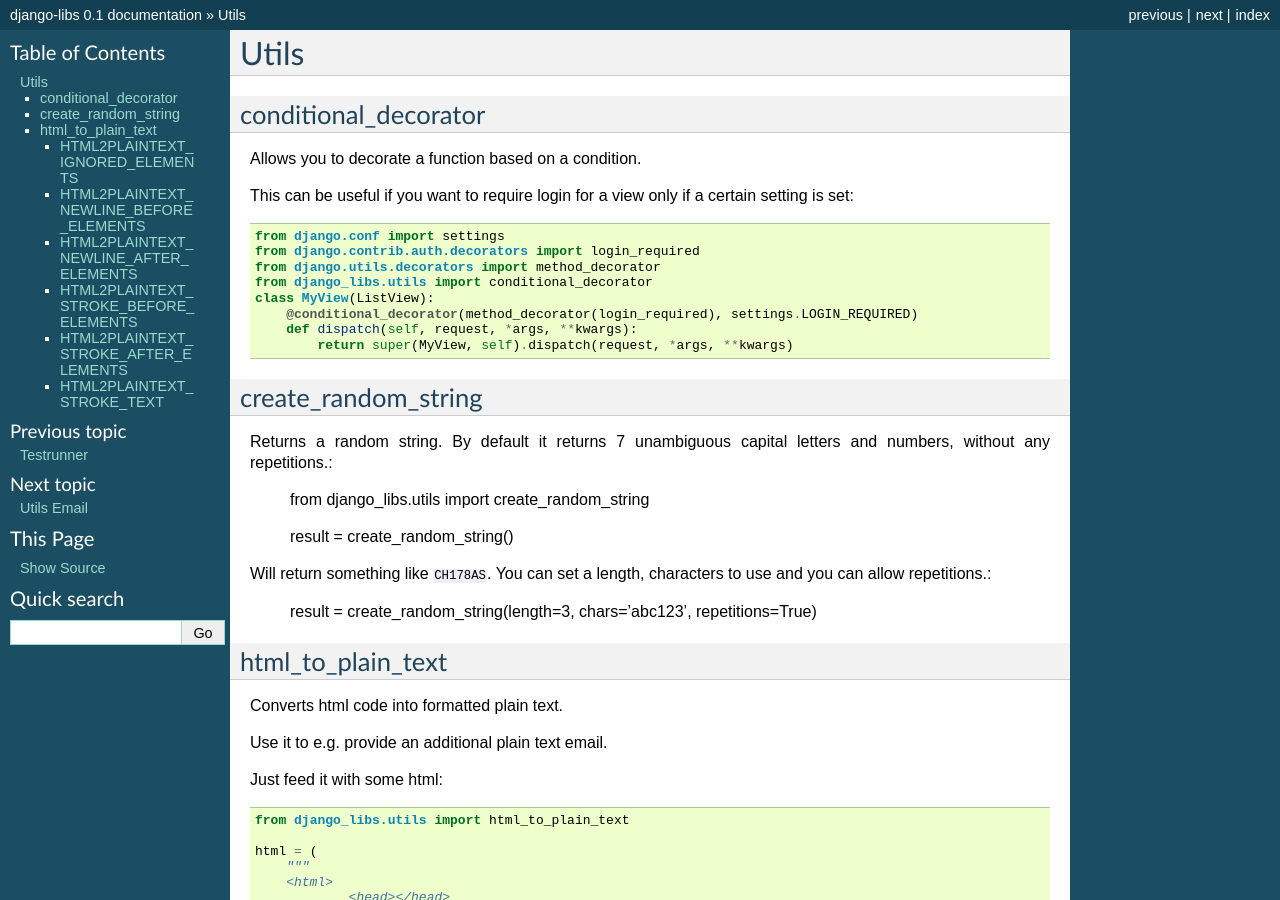
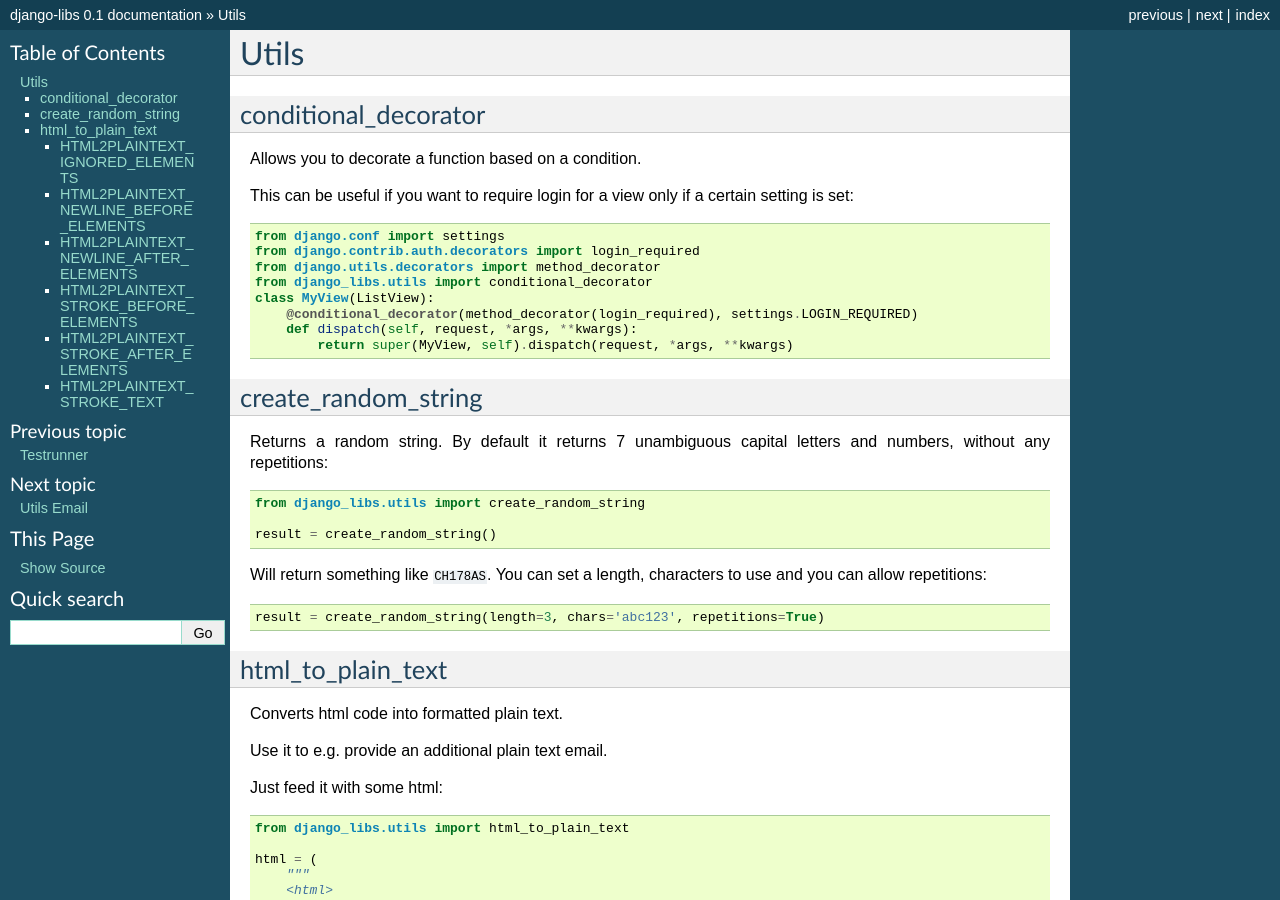
Before and after one commit to bitlabstudio/django-libs, a Sphinx documentation site: the page built from docs/utils.rst, in a window 1280 px wide and 900 px high. Built offline with Sphinx 7.4.7, drawn with Linux system fonts in a browser that asks for light colours; formulas are drawn with MathJax 3.

Commit message:
released v1.54

```diff
--- a/CHANGELOG.txt
+++ b/CHANGELOG.txt
@@ -1,4 +1,6 @@
 === (ongoing) ===
+
+=== 1.54 ===
 
 - Added create_random_string util
 
--- a/django_libs/__init__.py
+++ b/django_libs/__init__.py
@@ -1,2 +1,2 @@
 # -*- coding: utf-8 -*-
-__version__ = '1.53'
+__version__ = '1.54'
--- a/docs/utils.rst
+++ b/docs/utils.rst
@@ -23,14 +23,14 @@
 --------------------
 
 Returns a random string. By default it returns 7 unambiguous capital letters
-and numbers, without any repetitions.:
+and numbers, without any repetitions::
 
     from django_libs.utils import create_random_string
 
     result = create_random_string()
 
 Will return something like ``CH178AS``.
-You can set a length, characters to use and you can allow repetitions.:
+You can set a length, characters to use and you can allow repetitions::
 
     result = create_random_string(length=3, chars='abc123', repetitions=True)
 
```
